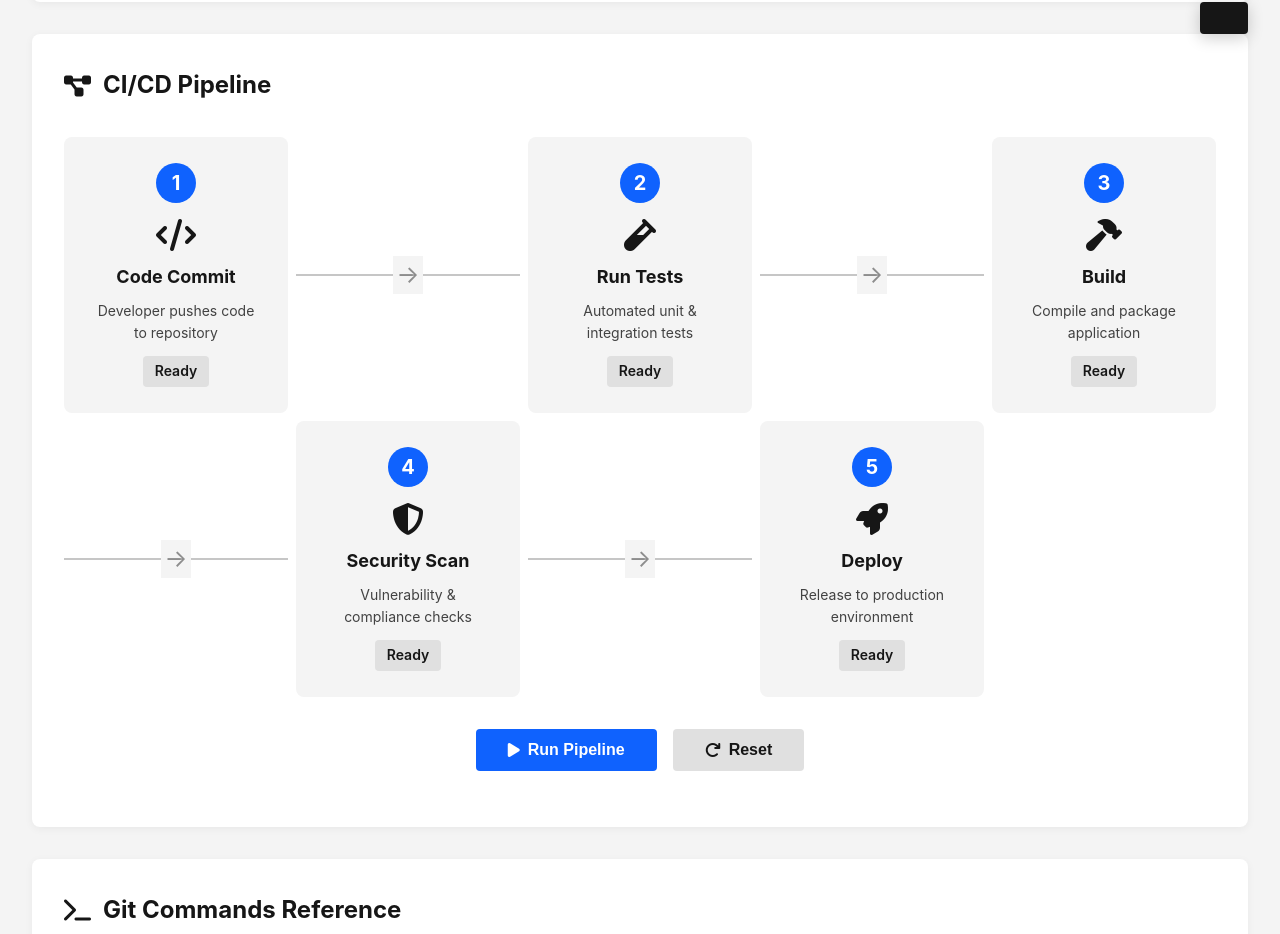
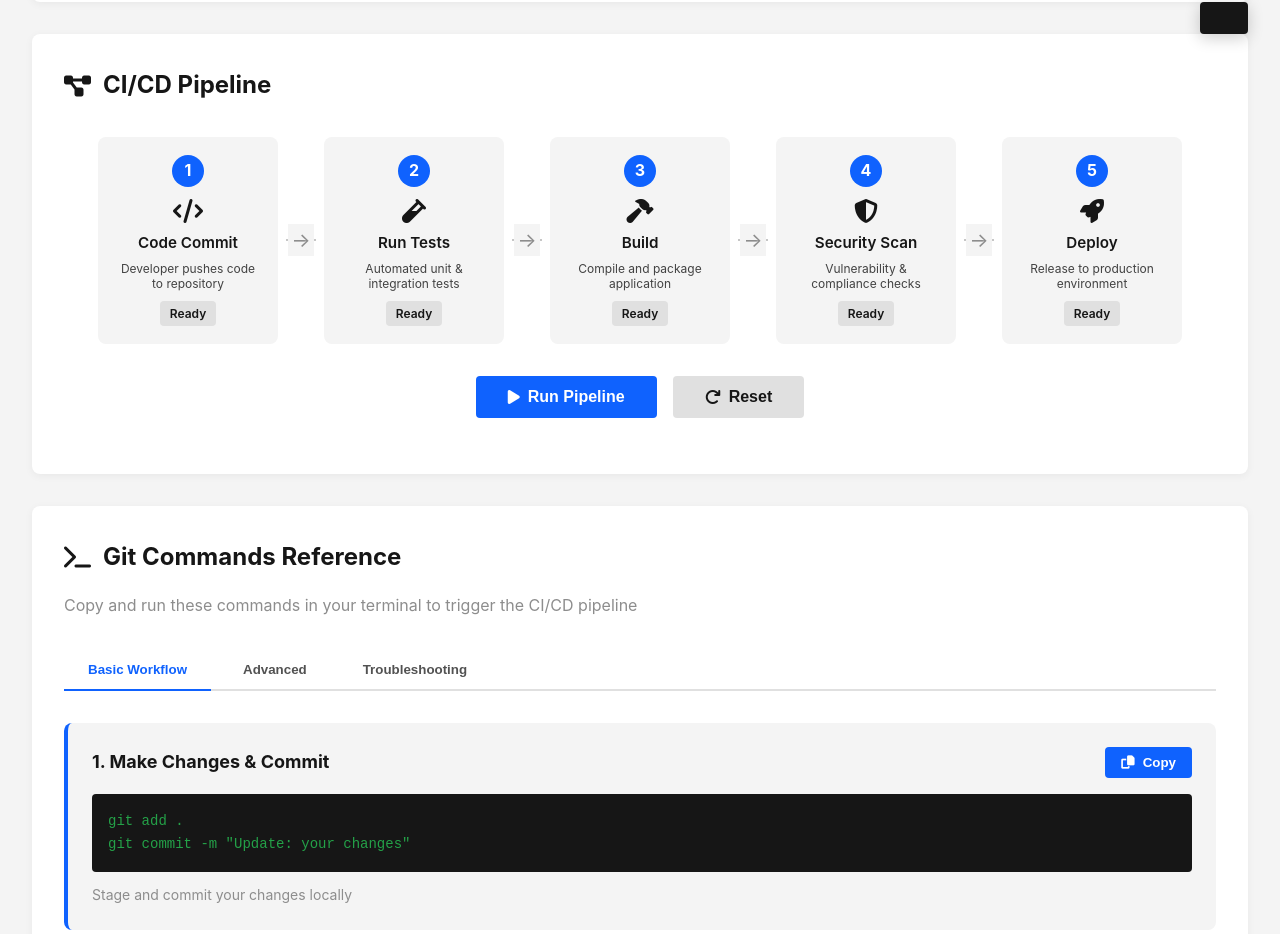
Before and after one commit to wezoax/bob-cicd-demo-2026, a plain HTML site: page index.html in a window 1280 px wide. Shown: the part 798-1732 px from the top of the page. Drawn offline with Linux system fonts and the light colour scheme.

Commit message:
Optimize pipeline layout to fit all 5 stages in one row

```diff
--- a/style.css
+++ b/style.css
@@ -223,21 +223,23 @@ body {
 
 .pipeline-container {
     display: grid;
-    grid-template-columns: repeat(5, 1fr);
+    grid-template-columns: repeat(9, auto);
     align-items: center;
     gap: 0.5rem;
     margin-bottom: 2rem;
+    justify-content: center;
 }
 
 .pipeline-stage {
     background: var(--ibm-gray-10);
     border-radius: 8px;
-    padding: 1.5rem;
+    padding: 1rem;
     text-align: center;
     position: relative;
     transition: all 0.3s ease;
     border: 2px solid transparent;
-    min-height: 200px;
+    min-width: 160px;
+    max-width: 180px;
     display: flex;
     flex-direction: column;
     justify-content: center;
@@ -267,8 +269,8 @@ body {
 }
 
 .stage-number {
-    width: 40px;
-    height: 40px;
+    width: 32px;
+    height: 32px;
     background: var(--ibm-blue);
     color: var(--ibm-white);
     border-radius: 50%;
@@ -276,8 +278,8 @@ body {
     align-items: center;
     justify-content: center;
     font-weight: 700;
-    margin: 0 auto 1rem;
-    font-size: 1.25rem;
+    margin: 0 auto 0.75rem;
+    font-size: 1rem;
 }
 
 .pipeline-stage.active .stage-number,
@@ -287,26 +289,28 @@ body {
 }
 
 .stage-content i {
-    font-size: 2rem;
-    margin-bottom: 0.75rem;
+    font-size: 1.5rem;
+    margin-bottom: 0.5rem;
     display: block;
 }
 
 .stage-content h3 {
-    font-size: 1.125rem;
-    margin-bottom: 0.5rem;
+    font-size: 0.95rem;
+    margin-bottom: 0.35rem;
+    font-weight: 600;
 }
 
 .stage-content p {
-    font-size: 0.875rem;
+    font-size: 0.75rem;
     opacity: 0.8;
-    margin-bottom: 0.75rem;
+    margin-bottom: 0.5rem;
+    line-height: 1.3;
 }
 
 .stage-status {
-    font-size: 0.875rem;
+    font-size: 0.75rem;
     font-weight: 600;
-    padding: 0.25rem 0.75rem;
+    padding: 0.2rem 0.6rem;
     border-radius: 4px;
     background: var(--ibm-gray-20);
     display: inline-block;
@@ -317,7 +321,7 @@ body {
 }
 
 .pipeline-connector {
-    width: 100%;
+    width: 30px;
     height: 2px;
     background: var(--ibm-gray-30);
     position: relative;
@@ -330,9 +334,9 @@ body {
     content: '→';
     position: absolute;
     color: var(--ibm-gray-50);
-    font-size: 1.5rem;
+    font-size: 1.25rem;
     background: var(--ibm-gray-10);
-    padding: 0 0.25rem;
+    padding: 0 0.2rem;
 }
 
 .pipeline-controls {
```
